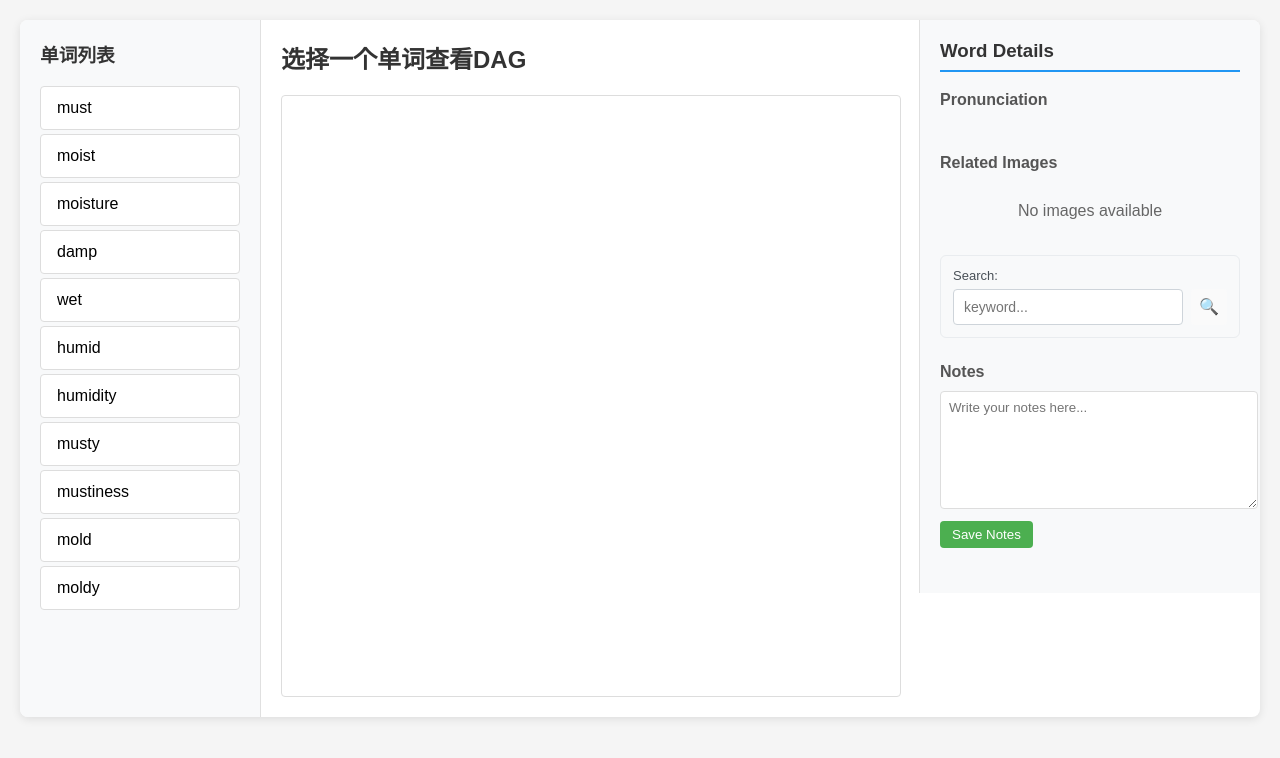
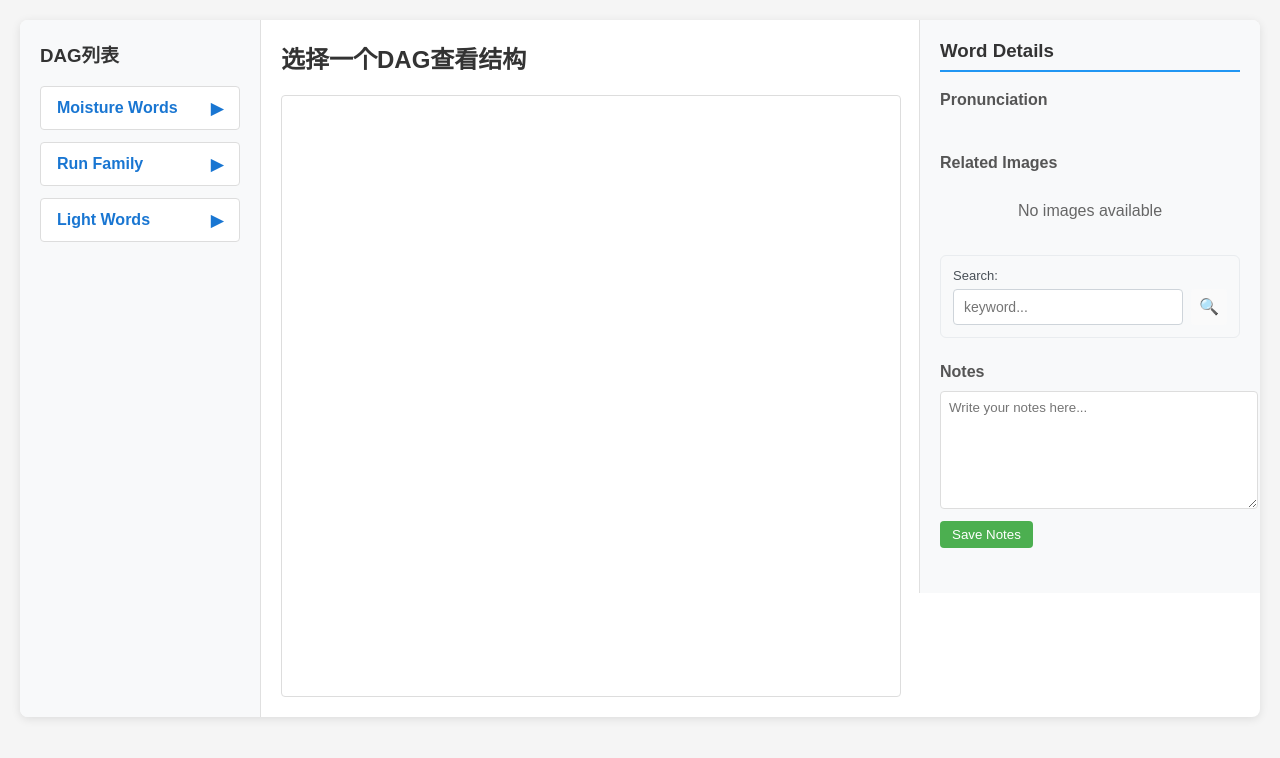
Before and after one commit to CXianRen/WhatIsThis, a Flask app: page /app2 in a window 1280 px wide. Shown: the top 758 px of the page. Run offline with Flask 3, Linux system fonts and the light colour scheme; some libraries are stand-ins or nearby versions.

Commit message:
showing list of group

```diff
--- a/app.py
+++ b/app.py
@@ -188,52 +188,81 @@ def search_images_as_endpoint(word, key):
 
 # ================= LWG相关API =================
 @app.route('/group')
-def get_word_group():
-    """获取单词列表"""
-    # 使用你提供的例子中的单词
-    sample_words = [
-        "must", "moist", "moisture", "damp", "wet",
-        "humid", "humidity", "musty", "mustiness",
-        "mold", "moldy"
+def get_dag_list():
+    dag_list = [
+        {
+            "id": 1,
+            "name": "Moisture Words",
+            "nodes": [
+                {"id": "must", "label": "must"},
+                {"id": "moist", "label": "moist"},
+                {"id": "moisture", "label": "moisture"},
+                {"id": "damp", "label": "damp"},
+                {"id": "wet", "label": "wet"},
+                {"id": "humid", "label": "humid"},
+                {"id": "humidity", "label": "humidity"},
+                {"id": "musty", "label": "musty"},
+                {"id": "mustiness", "label": "mustiness"},
+                {"id": "mold", "label": "mold"},
+                {"id": "moldy", "label": "moldy"}
+            ],
+            "edges": [
+                {"from": "must", "to": "moist"},
+                {"from": "moist", "to": "moisture"},
+                {"from": "moisture", "to": "damp"},
+                {"from": "moisture", "to": "wet"},
+                {"from": "moisture", "to": "humid"},
+                {"from": "humid", "to": "humidity"},
+                {"from": "must", "to": "musty"},
+                {"from": "musty", "to": "mustiness"},
+                {"from": "mustiness", "to": "mold"},
+                {"from": "mold", "to": "moldy"}
+            ],
+            "root": "must"
+        },
+        {
+            "id": 2,
+            "name": "Run Family",
+            "nodes": [
+                {"id": "run", "label": "run"},
+                {"id": "ran", "label": "ran"},
+                {"id": "running", "label": "running"},
+                {"id": "runner", "label": "runner"},
+                {"id": "sprint", "label": "sprint"},
+                {"id": "race", "label": "race"}
+            ],
+            "edges": [
+                {"from": "run", "to": "ran"},
+                {"from": "run", "to": "running"},
+                {"from": "running", "to": "runner"},
+                {"from": "run", "to": "sprint"},
+                {"from": "sprint", "to": "race"}
+            ],
+            "root": "run"
+        },
+        {
+            "id": 3,
+            "name": "Light Words",
+            "nodes": [
+                {"id": "light", "label": "light"},
+                {"id": "bright", "label": "bright"},
+                {"id": "shine", "label": "shine"},
+                {"id": "glow", "label": "glow"},
+                {"id": "sparkle", "label": "sparkle"},
+                {"id": "flash", "label": "flash"}
+            ],
+            "edges": [
+                {"from": "light", "to": "bright"},
+                {"from": "light", "to": "shine"},
+                {"from": "shine", "to": "glow"},
+                {"from": "glow", "to": "sparkle"},
+                {"from": "shine", "to": "flash"}
+            ],
+            "root": "light"
+        }
     ]
-    return jsonify(sample_words)
+    return jsonify(dag_list)
 
-@app.route('/dag/<word>')
-def get_word_dag(word):
-    """获取指定单词的DAG数据"""
-    # 直接返回你提供的例子结构
-    nodes = [
-        {"id": "must", "label": "must"},
-        {"id": "moist", "label": "moist"},
-        {"id": "moisture", "label": "moisture"},
-        {"id": "damp", "label": "damp"},
-        {"id": "wet", "label": "wet"},
-        {"id": "humid", "label": "humid"},
-        {"id": "humidity", "label": "humidity"},
-        {"id": "musty", "label": "musty"},
-        {"id": "mustiness", "label": "mustiness"},
-        {"id": "mold", "label": "mold"},
-        {"id": "moldy", "label": "moldy"}
-    ]
-
-    edges = [
-        {"from": "must", "to": "moist"},
-        {"from": "moist", "to": "moisture"},
-        {"from": "moisture", "to": "damp"},
-        {"from": "moisture", "to": "wet"},
-        {"from": "moisture", "to": "humid"},
-        {"from": "humid", "to": "humidity"},
-        {"from": "must", "to": "musty"},
-        {"from": "musty", "to": "mustiness"},
-        {"from": "mustiness", "to": "mold"},
-        {"from": "mold", "to": "moldy"}
-    ]
-
-    dag_data = {
-        "nodes": nodes,
-        "edges": edges
-    }
-    return jsonify(dag_data)
 
 @app.route('/components/word_detail_panel')
 def get_word_detail_panel():
--- a/templates/LWG.html
+++ b/templates/LWG.html
@@ -90,19 +90,94 @@
       margin: 0;
       color: #333;
     }
+
+    /* DAG组和单词列表样式 */
+    .dag-group {
+      margin-bottom: 8px;
+    }
+
+    .dag-title {
+      padding: 12px 16px;
+      margin: 4px 0;
+      background: #e3f2fd;
+      border: 1px solid #2196f3;
+      border-radius: 4px;
+      cursor: pointer;
+      transition: all 0.2s;
+      font-weight: bold;
+      color: #1976d2;
+      position: relative;
+    }
+
+    .dag-title:hover {
+      background: #bbdefb;
+    }
+
+    .dag-title.expanded {
+      background: #2196f3;
+      color: white;
+    }
+
+    .dag-title::after {
+      content: '▶';
+      position: absolute;
+      right: 16px;
+      top: 50%;
+      transform: translateY(-50%);
+      transition: transform 0.2s;
+    }
+
+    .dag-title.expanded::after {
+      transform: translateY(-50%) rotate(90deg);
+    }
+
+    .words-list {
+      list-style: none;
+      padding: 0;
+      margin: 0 0 0 16px;
+      max-height: 0;
+      overflow: hidden;
+      transition: max-height 0.3s ease;
+    }
+
+    .words-list.expanded {
+      max-height: 500px;
+    }
+
+    .word-item {
+      padding: 8px 12px;
+      margin: 2px 0;
+      background: #f8f9fa;
+      border: 1px solid #e0e0e0;
+      border-radius: 3px;
+      cursor: pointer;
+      transition: all 0.2s;
+      font-size: 14px;
+    }
+
+    .word-item:hover {
+      background: #e8f5e8;
+      border-color: #4caf50;
+    }
+
+    .word-item.active {
+      background: #4caf50;
+      color: white;
+      border-color: #4caf50;
+    }
   </style>
 </head>
 <body>
   <div class="container">
     <div class="sidebar">
-      <h3>单词列表</h3>
+      <h3>DAG列表</h3>
       <ul id="wordList" class="word-list">
         <li class="loading">加载中...</li>
       </ul>
     </div>
     <div class="main-content">
       <div class="word-header">
-        <h2 id="currentWord">选择一个单词查看DAG</h2>
+        <h2 id="currentWord">选择一个DAG查看结构</h2>
       </div>
       <div id="dagContainer" class="dag-container">
         <div id="dagNetwork" style="display: none;"></div>
@@ -115,7 +190,8 @@
 
   <script src="/static/word_detail_panel.js"></script>
   <script>
-    let wordList = [];
+    let dagList = [];
+    let currentSelectedDag = null;
     let currentSelectedWord = null;
     let network = null;
 
@@ -126,8 +202,8 @@
     const dagNetworkElement = document.getElementById('dagNetwork');
     const wordDetailPanel = document.getElementById('wordDetailPanel');
 
-    // 加载单词列表
-    async function loadWordList() {
+    // 加载DAG列表
+    async function loadDagList() {
       try {
         const response = await fetch('/group');
         if (!response.ok) {
@@ -135,29 +211,121 @@
         }
 
         const data = await response.json();
-        wordList = Array.isArray(data) ? data : data.words || [];
+        dagList = Array.isArray(data) ? data : [];
 
-        renderWordList();
+        renderDagList();
       } catch (error) {
-        console.error('加载单词列表失败:', error);
+        console.error('加载DAG列表失败:', error);
         wordListElement.innerHTML = `<li class="error">加载失败: ${error.message}</li>`;
       }
     }
 
-    // 渲染单词列表
-    function renderWordList() {
-      if (wordList.length === 0) {
-        wordListElement.innerHTML = '<li class="loading">没有找到单词</li>';
+    // 渲染DAG列表
+    function renderDagList() {
+      if (dagList.length === 0) {
+        wordListElement.innerHTML = '<li class="loading">没有找到DAG</li>';
         return;
       }
 
       wordListElement.innerHTML = '';
-      wordList.forEach((word, index) => {
-        const li = document.createElement('li');
-        li.textContent = word;
-        li.onclick = () => selectWord(word, li);
-        wordListElement.appendChild(li);
+      dagList.forEach((dag, index) => {
+        // 创建DAG组
+        const dagGroup = document.createElement('div');
+        dagGroup.className = 'dag-group';
+
+        // DAG标题
+        const dagTitle = document.createElement('li');
+        dagTitle.className = 'dag-title';
+        dagTitle.textContent = dag.name;
+        dagTitle.onclick = () => toggleDag(dag, dagGroup);
+
+        // 单词列表容器
+        const wordsList = document.createElement('ul');
+        wordsList.className = 'words-list collapsed';
+
+        // 添加单词项
+        dag.nodes.forEach(node => {
+          const wordItem = document.createElement('li');
+          wordItem.className = 'word-item';
+          wordItem.textContent = node.label;
+          wordItem.onclick = (e) => {
+            e.stopPropagation();
+            selectWord(node.label, dag);
+          };
+          wordsList.appendChild(wordItem);
+        });
+
+        dagGroup.appendChild(dagTitle);
+        dagGroup.appendChild(wordsList);
+        wordListElement.appendChild(dagGroup);
       });
+    }
+
+    // 切换DAG的展开/收起状态
+    function toggleDag(dag, dagGroup) {
+      const wordsList = dagGroup.querySelector('.words-list');
+      const dagTitle = dagGroup.querySelector('.dag-title');
+
+      if (wordsList.classList.contains('collapsed')) {
+        // 展开
+        wordsList.classList.remove('collapsed');
+        wordsList.classList.add('expanded');
+        dagTitle.classList.add('expanded');
+
+        // 渲染DAG
+        renderDAG(dag);
+        currentSelectedDag = dag;
+        currentWordElement.textContent = `${dag.name} - DAG`;
+      } else {
+        // 收起（可选：是否允许收起）
+        wordsList.classList.remove('expanded');
+        wordsList.classList.add('collapsed');
+        dagTitle.classList.remove('expanded');
+      }
+    }
+
+    // 选择单词
+    async function selectWord(word, dag) {
+      // 更新选中状态
+      document.querySelectorAll('.word-item').forEach(item => item.classList.remove('active'));
+      event.target.classList.add('active');
+
+      currentSelectedWord = word;
+      currentWordElement.textContent = `${dag.name} - ${word}`;
+
+      // 在DAG中高亮对应的节点
+      if (network && currentSelectedDag === dag) {
+        const nodeId = word; // 假设节点ID就是单词本身
+        network.selectNodes([nodeId]);
+      }
+
+      try {
+        // 确保右侧详情栏已加载，然后加载单词详细信息
+        if (typeof loadWordDetails === 'function') {
+          await loadWordDetails(word);
+        }
+
+      } catch (error) {
+        console.error('加载单词详情失败:', error);
+      }
+    }
+
+    // 同步单词选中状态（当从DAG节点点击时调用）
+    function syncWordSelection(word, dag) {
+      // 清除所有选中状态
+      document.querySelectorAll('.word-item').forEach(item => item.classList.remove('active'));
+
+      // 找到对应的单词项并设置为选中
+      const wordItems = document.querySelectorAll('.word-item');
+      wordItems.forEach(item => {
+        if (item.textContent === word) {
+          item.classList.add('active');
+        }
+      });
+
+      // 更新当前选中的单词和标题
+      currentSelectedWord = word;
+      currentWordElement.textContent = `${dag.name} - ${word}`;
     }
 
     // 加载右侧详情栏组件
@@ -181,51 +349,6 @@
         console.error('加载右侧详情栏失败:', error);
         wordDetailPanel.innerHTML = '<div class="right-panel"><h3>详情栏加载失败</h3></div>';
       }
-    }
-
-    // 选择单词
-    async function selectWord(word, element) {
-      // 更新选中状态
-      document.querySelectorAll('.word-list li').forEach(li => li.classList.remove('active'));
-      element.classList.add('active');
-
-      currentSelectedWord = word;
-      currentWordElement.textContent = word;
-
-      try {
-        // 加载DAG
-        await loadWordDAG(word);
-
-        // 确保右侧详情栏已加载，然后加载单词详细信息
-        if (typeof loadWordDetails === 'function') {
-          const rightPanelTitle = document.getElementById('rightPanelTitle');
-          if (rightPanelTitle) {
-            rightPanelTitle.textContent = `${word} - 详情`;
-          }
-          await loadWordDetails(word);
-
-          // 加载笔记
-          if (typeof loadNotes === 'function') {
-            loadNotes(word);
-          }
-        }
-
-      } catch (error) {
-        console.error('加载数据失败:', error);
-        dagContainerElement.innerHTML = `<div class="error">加载失败: ${error.message}</div>`;
-      }
-    }
-
-    // 加载单词的DAG数据
-    async function loadWordDAG(word) {
-      const response = await fetch(`/dag/${encodeURIComponent(word)}`);
-      if (!response.ok) {
-        throw new Error(`HTTP ${response.status}: ${response.statusText}`);
-      }
-
-      const dagData = await response.json();
-      console.log('DAG数据:', dagData);
-      renderDAG(dagData);
     }
 
     // 渲染DAG数据
@@ -291,6 +414,10 @@
             const node = data.nodes.find(n => n.id === nodeId);
             if (node) {
               console.log('Clicked node:', node.label);
+
+              // 同步更新左侧列表的选中状态
+              syncWordSelection(node.label, data);
+
               // 点击节点时也加载该单词的详细信息
               loadWordDetails(node.label);
             }
@@ -306,7 +433,7 @@
     // 页面加载完成后初始化
     document.addEventListener('DOMContentLoaded', async function() {
       await loadWordDetailPanel(); // 首先加载右侧详情栏
-      loadWordList(); // 然后加载单词列表
+      loadDagList(); // 然后加载DAG列表
     });
   </script>
 </body>
```
Also changed, not shown: data/en_phonetic.db, data/img_cache.db.
